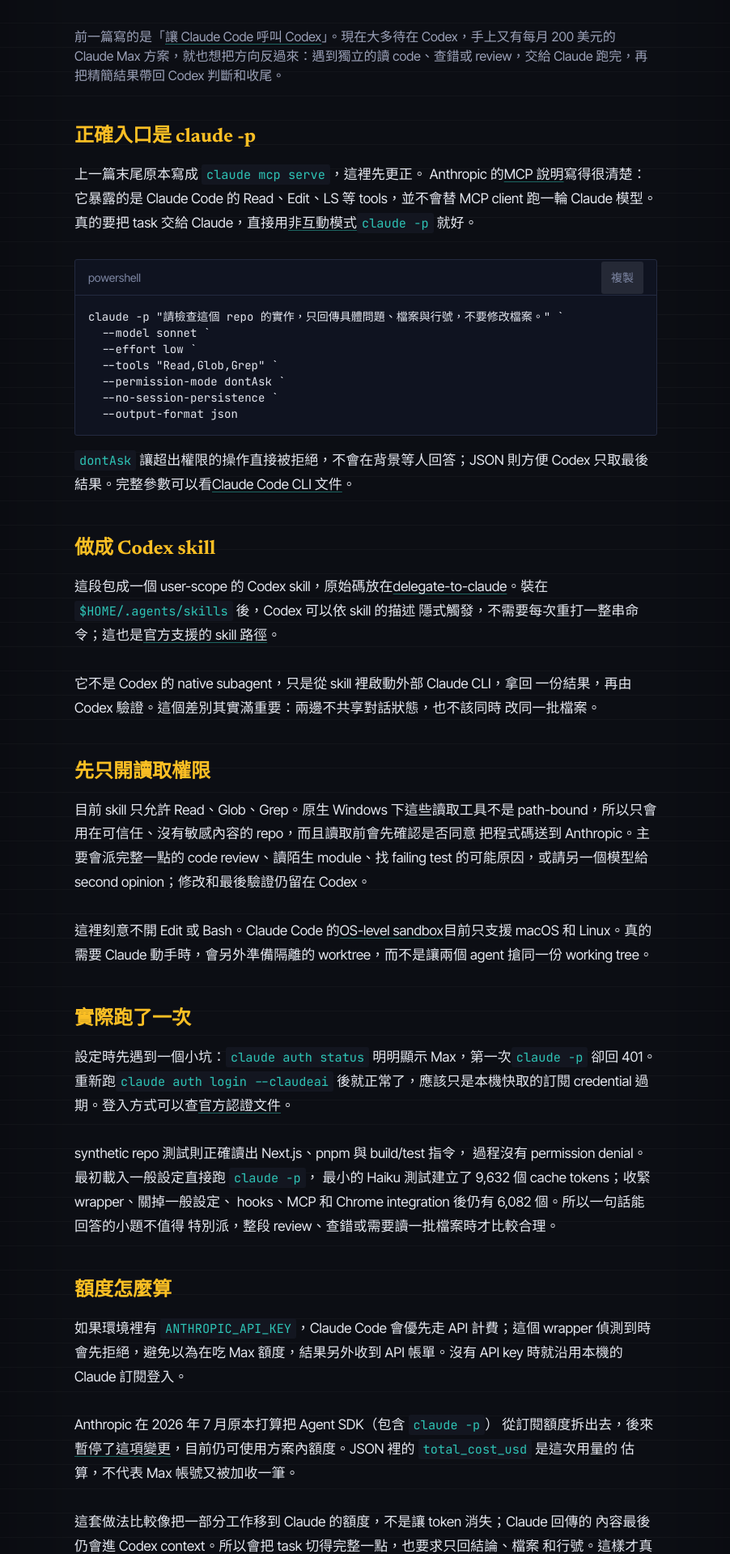
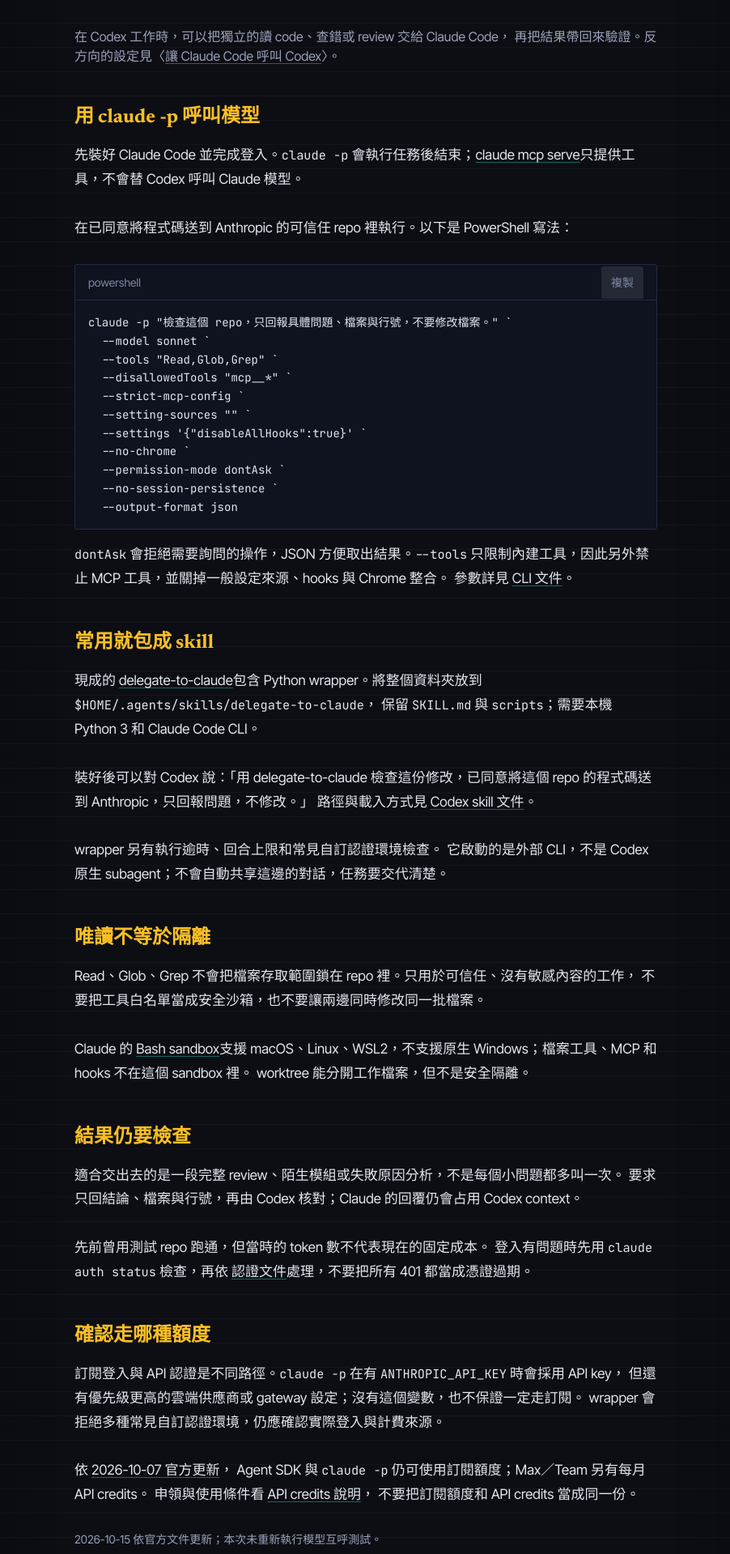
Before and after one commit to HanaYukii/hanayukii-site, a Next.js app: page /blog/codex-call-claude in a window 1280 px wide. Shown: the part 321-2240 px from the top of the page at 81% size, without its empty margins (188-1090 px from the left). Built offline with nearby package versions, Linux system fonts and the light colour scheme.

Commit message:
Update /blog/codex-call-claude — 精簡範例與更新權限額度說明

```diff
--- a/src/app/blog/codex-call-claude/page.tsx
+++ b/src/app/blog/codex-call-claude/page.tsx
@@ -10,7 +10,7 @@
 export const metadata: Metadata = articleMetadata("/blog/codex-call-claude", {
   title: "讓 Codex 呼叫 Claude Code | 花雪 HanaYukii",
   description:
-    "用 claude -p 把獨立的讀 code、查錯與 code review 交給 Claude Code，再做成 Codex skill 視情況自動委派。",
+    "用 claude -p 與 Codex skill 委派讀 code、查錯與 review，整理權限限制和額度注意事項。",
   openGraph: {
     title: "讓 Codex 呼叫 Claude Code",
     description:
@@ -34,174 +34,91 @@
       <FadeIn>
         <ArticleHeader href="/blog/codex-call-claude" />
         <p className="mb-8 text-text-muted">
-          前一篇寫的是「
-          <Link href="/blog/claude-call-codex" className="prose-link">
-            讓 Claude Code 呼叫 Codex
-          </Link>
-          」。現在大多待在 Codex，手上又有每月 200 美元的 Claude Max
-          方案，就也想把方向反過來：遇到獨立的讀 code、查錯或 review，交給
-          Claude 跑完，再把精簡結果帶回 Codex 判斷和收尾。
+          在 Codex 工作時，可以把獨立的讀 code、查錯或 review 交給 Claude Code，
+          再把結果帶回來驗證。反方向的設定見〈<Link href="/blog/claude-call-codex" className="prose-link">讓 Claude Code 呼叫 Codex</Link>〉。
         </p>
       </FadeIn>
-
-      <div className="prose-custom space-y-2 leading-relaxed text-text-muted [&_code]:rounded [&_code]:bg-surface [&_code]:px-1.5 [&_code]:py-0.5 [&_code]:text-sm [&_code]:text-primary [&_strong]:text-text">
+      <div className="prose-custom space-y-2 leading-relaxed text-text-muted">
         <FadeIn>
-          <Heading id="headless">正確入口是 claude -p</Heading>
+          <Heading id="headless">用 claude -p 呼叫模型</Heading>
           <p>
-            上一篇末尾原本寫成 <code>claude mcp serve</code>，這裡先更正。
-            Anthropic 的
-            <a
-              href="https://code.claude.com/docs/en/mcp#use-claude-code-as-an-mcp-server"
-              target="_blank"
-              rel="noopener noreferrer"
-              className="prose-link"
-            >
-              MCP 說明
-            </a>
-            寫得很清楚：它暴露的是 Claude Code 的 Read、Edit、LS 等 tools，並不會替
-            MCP client 跑一輪 Claude 模型。真的要把 task 交給 Claude，直接用
-            <a
-              href="https://code.claude.com/docs/en/headless"
-              target="_blank"
-              rel="noopener noreferrer"
-              className="prose-link"
-            >
-              非互動模式
-            </a>
-            <code>claude -p</code> 就好。
+            先裝好 Claude Code 並完成登入。<code>claude -p</code> 會執行任務後結束；
+            <a href="https://code.claude.com/docs/en/mcp#use-claude-code-as-an-mcp-server" className="prose-link">claude mcp serve</a>
+            只提供工具，不會替 Codex 呼叫 Claude 模型。
           </p>
-          <Code lang="powershell">{`claude -p "請檢查這個 repo 的實作，只回傳具體問題、檔案與行號，不要修改檔案。" \`
-  --model sonnet \`
-  --effort low \`
-  --tools "Read,Glob,Grep" \`
-  --permission-mode dontAsk \`
-  --no-session-persistence \`
-  --output-format json`}</Code>
+          <p>在已同意將程式碼送到 Anthropic 的可信任 repo 裡執行。以下是 PowerShell 寫法：</p>
+          <Code lang="powershell">{[
+            'claude -p "檢查這個 repo，只回報具體問題、檔案與行號，不要修改檔案。"',
+            '  --model sonnet',
+            '  --tools "Read,Glob,Grep"',
+            '  --disallowedTools "mcp__*"',
+            '  --strict-mcp-config',
+            '  --setting-sources ""',
+            '  --settings \'{"disableAllHooks":true}\'',
+            '  --no-chrome',
+            '  --permission-mode dontAsk',
+            '  --no-session-persistence',
+            '  --output-format json',
+          ].join(" " + String.fromCharCode(96) + "\n")}</Code>
           <p>
-            <code>dontAsk</code> 讓超出權限的操作直接被拒絕，不會在背景等人回答；JSON
-            則方便 Codex 只取最後結果。完整參數可以看
-            <a
-              href="https://code.claude.com/docs/en/cli-usage"
-              target="_blank"
-              rel="noopener noreferrer"
-              className="prose-link"
-            >
-              Claude Code CLI 文件
-            </a>
-            。
+            <code>dontAsk</code> 會拒絕需要詢問的操作，JSON 方便取出結果。
+            <code>--tools</code> 只限制內建工具，因此另外禁止 MCP 工具，並關掉一般設定來源、hooks 與 Chrome 整合。
+            參數詳見 <a href="https://code.claude.com/docs/en/cli-reference" className="prose-link">CLI 文件</a>。
           </p>
         </FadeIn>
-
         <FadeIn>
-          <Heading id="skill">做成 Codex skill</Heading>
+          <Heading id="skill">常用就包成 skill</Heading>
           <p>
-            這段包成一個 user-scope 的 Codex skill，原始碼放在
-            <a
-              href="https://github.com/HanaYukii/hanayukii-site/tree/master/codex-skills/delegate-to-claude"
-              target="_blank"
-              rel="noopener noreferrer"
-              className="prose-link"
-            >
-              delegate-to-claude
-            </a>
-            。裝在 <code>$HOME/.agents/skills</code> 後，Codex 可以依 skill 的描述
-            隱式觸發，不需要每次重打一整串命令；這也是
-            <a
-              href="https://developers.openai.com/codex/skills/"
-              target="_blank"
-              rel="noopener noreferrer"
-              className="prose-link"
-            >
-              官方支援的 skill 路徑
-            </a>
-            。
+            現成的 <a href="https://github.com/HanaYukii/hanayukii-site/tree/master/codex-skills/delegate-to-claude" className="prose-link">delegate-to-claude</a>
+            包含 Python wrapper。將整個資料夾放到 <code>$HOME/.agents/skills/delegate-to-claude</code>，
+            保留 <code>SKILL.md</code> 與 <code>scripts</code>；需要本機 Python 3 和 Claude Code CLI。
           </p>
           <p>
-            它不是 Codex 的 native subagent，只是從 skill 裡啟動外部 Claude CLI，拿回
-            一份結果，再由 Codex 驗證。這個差別其實滿重要：兩邊不共享對話狀態，也不該同時
-            改同一批檔案。
+            裝好後可以對 Codex 說：「用 delegate-to-claude 檢查這份修改，已同意將這個 repo 的程式碼送到 Anthropic，只回報問題，不修改。」
+            路徑與載入方式見 <a href="https://learn.chatgpt.com/docs/build-skills" className="prose-link">Codex skill 文件</a>。
+          </p>
+          <p>
+            wrapper 另有執行逾時、回合上限和常見自訂認證環境檢查。
+            它啟動的是外部 CLI，不是 Codex 原生 subagent；不會自動共享這邊的對話，任務要交代清楚。
+          </p>
+          <Heading id="read-only">唯讀不等於隔離</Heading>
+          <p>
+            Read、Glob、Grep 不會把檔案存取範圍鎖在 repo 裡。只用於可信任、沒有敏感內容的工作，
+            不要把工具白名單當成安全沙箱，也不要讓兩邊同時修改同一批檔案。
+          </p>
+          <p>
+            Claude 的 <a href="https://code.claude.com/docs/en/sandboxing" className="prose-link">Bash sandbox</a>
+            支援 macOS、Linux、WSL2，不支援原生 Windows；檔案工具、MCP 和 hooks 不在這個 sandbox 裡。
+            worktree 能分開工作檔案，但不是安全隔離。
           </p>
         </FadeIn>
-
         <FadeIn>
-          <Heading id="read-only">先只開讀取權限</Heading>
+          <Heading id="test">結果仍要檢查</Heading>
           <p>
-            目前 skill 只允許 Read、Glob、Grep。原生 Windows 下這些讀取工具不是
-            path-bound，所以只會用在可信任、沒有敏感內容的 repo，而且讀取前會先確認是否同意
-            把程式碼送到 Anthropic。主要會派完整一點的 code review、讀陌生 module、找
-            failing test 的可能原因，或請另一個模型給 second opinion；修改和最後驗證仍留在
-            Codex。
+            適合交出去的是一段完整 review、陌生模組或失敗原因分析，不是每個小問題都多叫一次。
+            要求只回結論、檔案與行號，再由 Codex 核對；Claude 的回覆仍會占用 Codex context。
           </p>
           <p>
-            這裡刻意不開 Edit 或 Bash。Claude Code 的
-            <a
-              href="https://code.claude.com/docs/en/sandboxing"
-              target="_blank"
-              rel="noopener noreferrer"
-              className="prose-link"
-            >
-              OS-level sandbox
-            </a>
-            目前只支援 macOS 和 Linux。真的需要 Claude 動手時，會另外準備隔離的
-            worktree，而不是讓兩個 agent 搶同一份 working tree。
+            先前曾用測試 repo 跑通，但當時的 token 數不代表現在的固定成本。
+            登入有問題時先用 <code>claude auth status</code> 檢查，再依{" "}
+            <a href="https://code.claude.com/docs/en/authentication" className="prose-link">認證文件</a>
+            處理，不要把所有 401 都當成憑證過期。
           </p>
-        </FadeIn>
-
-        <FadeIn>
-          <Heading id="test">實際跑了一次</Heading>
+          <Heading id="billing">確認走哪種額度</Heading>
           <p>
-            設定時先遇到一個小坑：<code>claude auth status</code> 明明顯示 Max，第一次
-            <code>claude -p</code> 卻回 401。重新跑
-            <code>claude auth login --claudeai</code> 後就正常了，應該只是本機快取的訂閱
-            credential 過期。登入方式可以查
-            <a
-              href="https://code.claude.com/docs/en/authentication"
-              target="_blank"
-              rel="noopener noreferrer"
-              className="prose-link"
-            >
-              官方認證文件
-            </a>
-            。
+            訂閱登入與 API 認證是不同路徑。<code>claude -p</code> 在有 <code>ANTHROPIC_API_KEY</code> 時會採用 API key，
+            但還有優先級更高的雲端供應商或 gateway 設定；沒有這個變數，也不保證一定走訂閱。
+            wrapper 會拒絕多種常見自訂認證環境，仍應確認實際登入與計費來源。
           </p>
           <p>
-            synthetic repo 測試則正確讀出 Next.js、pnpm 與 build/test 指令，
-            過程沒有 permission denial。最初載入一般設定直接跑 <code>claude -p</code>，
-            最小的 Haiku 測試建立了 9,632 個 cache tokens；收緊 wrapper、關掉一般設定、
-            hooks、MCP 和 Chrome integration 後仍有 6,082 個。所以一句話能回答的小題不值得
-            特別派，整段 review、查錯或需要讀一批檔案時才比較合理。
+            依 <a href="https://support.claude.com/en/articles/15036540-use-the-claude-agent-sdk-with-your-claude-plan" className="prose-link">2026-10-07 官方更新</a>，
+            Agent SDK 與 <code>claude -p</code> 仍可使用訂閱額度；Max／Team 另有每月 API credits。
+            申領與使用條件看 <a href="https://support.claude.com/en/articles/17154008-monthly-api-credits-for-max-and-team-plans" className="prose-link">API credits 說明</a>，
+            不要把訂閱額度和 API credits 當成同一份。
           </p>
-        </FadeIn>
-
-        <FadeIn>
-          <Heading id="billing">額度怎麼算</Heading>
-          <p>
-            如果環境裡有 <code>ANTHROPIC_API_KEY</code>，Claude Code 會優先走 API
-            計費；這個 wrapper 偵測到時會先拒絕，避免以為在吃 Max 額度，結果另外收到 API
-            帳單。沒有 API key 時就沿用本機的 Claude 訂閱登入。
-          </p>
-          <p>
-            Anthropic 在 2026 年 7 月原本打算把 Agent SDK（包含 <code>claude -p</code>）
-            從訂閱額度拆出去，後來
-            <a
-              href="https://support.claude.com/en/articles/15036540-use-the-claude-agent-sdk-with-your-claude-plan"
-              target="_blank"
-              rel="noopener noreferrer"
-              className="prose-link"
-            >
-              暫停了這項變更
-            </a>
-            ，目前仍可使用方案內額度。JSON 裡的 <code>total_cost_usd</code> 是這次用量的
-            估算，不代表 Max 帳號又被加收一筆。
-          </p>
-          <p>
-            這套做法比較像把一部分工作移到 Claude 的額度，不是讓 token 消失；Claude 回傳的
-            內容最後仍會進 Codex context。所以會把 task 切得完整一點，也要求只回結論、檔案
-            和行號。這樣才真的有派出去的意義。
-          </p>
+          <p className="mt-6 text-sm text-text-muted">2026-10-15 依官方文件更新；本次未重新執行模型互呼測試。</p>
         </FadeIn>
       </div>
-
       <RelatedPosts href="/blog/codex-call-claude" />
     </article>
   );
--- a/src/data/posts.ts
+++ b/src/data/posts.ts
@@ -75,8 +75,9 @@
   {
     title: "讓 Codex 呼叫 Claude Code",
     date: "2026-07-21",
+    updated: "2026-10-15",
     summary:
-      "用 claude -p 把獨立的讀 code、查錯與 code review 交給 Claude Code，再做成 Codex skill 視情況自動委派。",
+      "用 claude -p 與 Codex skill 委派讀 code、查錯與 review，整理權限限制和額度注意事項。",
     tags: ["AI", "Tooling"],
     tagStyle: "text-primary",
     href: "/blog/codex-call-claude",
```
